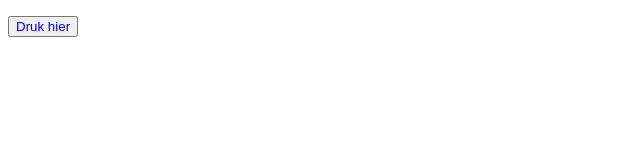
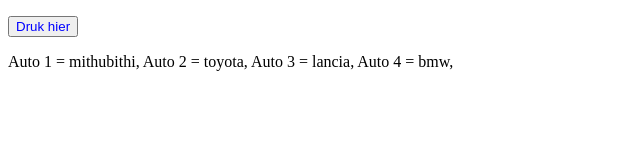
Before and after one commit to gijsdl/cohort-2025-js-les-1a, a plain HTML site: page index.html in a window 1280 px wide. Shown: the whole page, without its empty margins (0-640 px from the left). Drawn offline with Linux system fonts and the light colour scheme.

Commit message:
les 11 extra

```diff
--- a/index.html
+++ b/index.html
@@ -13,6 +13,7 @@
     <div class="buttons-container"></div> -->
     <p id="total-click"></p>
     <button id="click" class="color">Druk hier</button>
+    <p class="cars"></p>
     <!-- Les 1: introductie -->
     <script src="js/main.js"></script>
 </body>
--- a/js/main.js
+++ b/js/main.js
@@ -167,6 +167,7 @@
 
 //les 11
 
+const carsElement = document.querySelector('.cars');
 const cars = ['mithubithi', 'toyota', 'lancia', 'bmw'];
 
 // console.log(cars);
@@ -174,6 +175,7 @@
 // console.log(cars[2]);
 
 function showCars() {
+    carsElement.innerHTML = '';
     let i = 0;
 
     console.log(cars.length);
@@ -181,6 +183,8 @@
     while (i < cars.length) {
         const car = cars[i];
         console.log(car);
+        // carsElement.innerHTML += 'Auto ' + (i + 1) + ' = ' + car;
+        carsElement.innerHTML += `Auto ${i + 1} = ${car}, `;
         i++;
     }
 }
```
